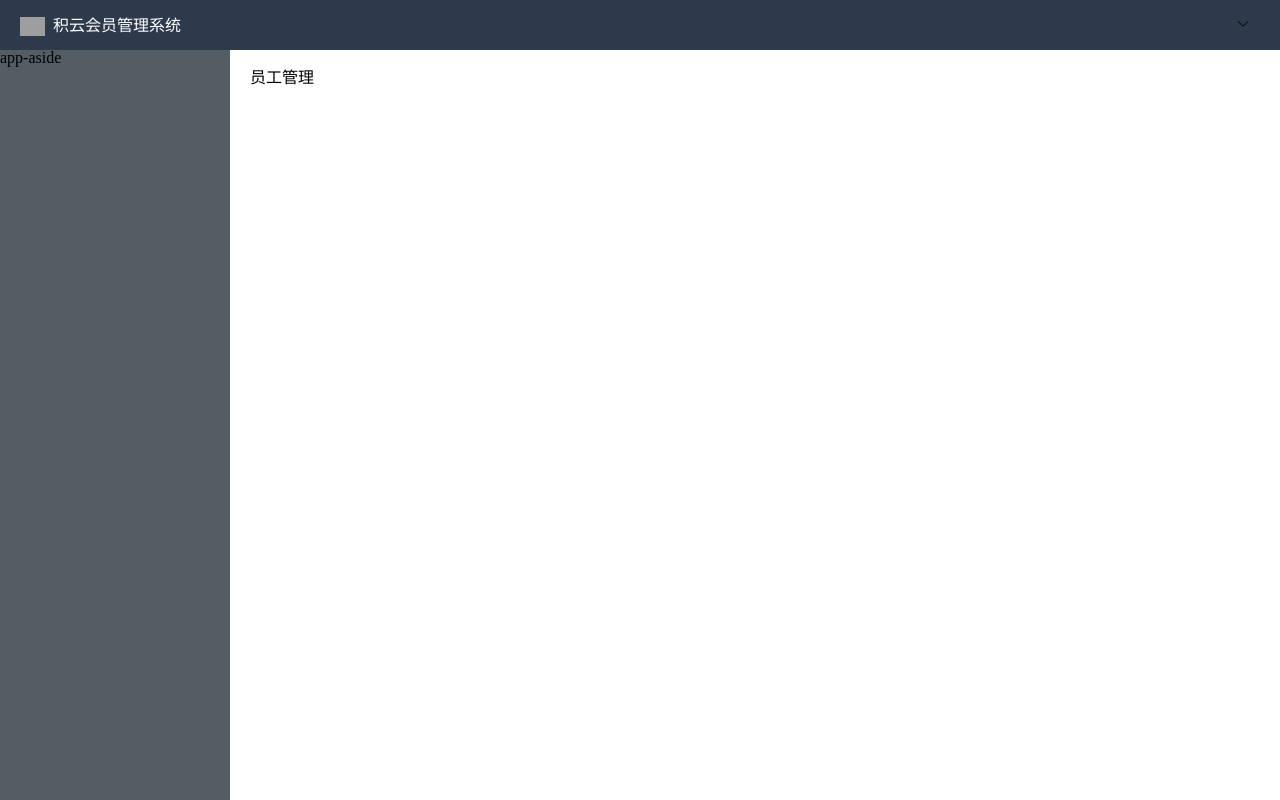
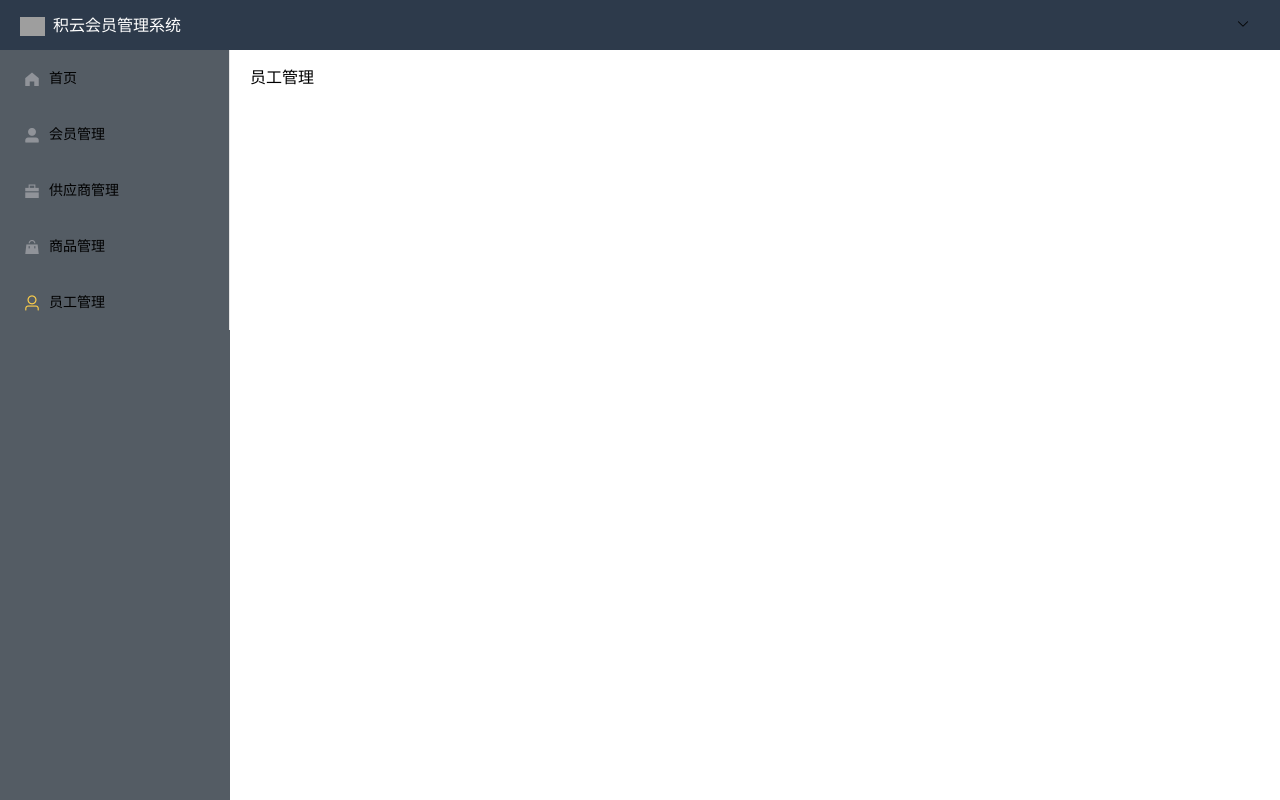
Before and after one commit to luzhengJ/member, a Vue app: page /#/staff in a window 1280 px wide. Built offline with nearby package versions, Linux system fonts and the light colour scheme; grey boxes are pictures that could not be loaded.

Commit message:
feat(custom): 实现侧边栏菜单的渲染

```diff
--- a/src/layout/AppAside/index.vue
+++ b/src/layout/AppAside/index.vue
@@ -1,5 +1,49 @@
 <template>
-    <div class="app-aside">
-        app-aside
-    </div>
+  <div class="app-aside">
+    <el-menu
+      :default-active="activePath"
+      background-color="#545c64"
+      text-color="#fff"
+      active-text-color="#ffd04b"
+      router
+    >
+      <el-menu-item index="/index">
+        <i class="el-icon-s-home"></i>
+        <span slot="title">首页</span>
+      </el-menu-item>
+      <el-menu-item index="/member">
+        <i class="el-icon-user-solid"></i>
+        <span slot="title">会员管理</span>
+      </el-menu-item>
+      <el-menu-item index="/supplier">
+        <i class="el-icon-s-cooperation"></i>
+        <span slot="title">供应商管理</span>
+      </el-menu-item>
+      <el-menu-item index="/goods">
+        <i class="el-icon-s-goods"></i>
+        <span slot="title">商品管理</span>
+      </el-menu-item>
+      <el-menu-item index="/staff">
+        <i class="el-icon-user"></i>
+        <span slot="title">员工管理</span>
+      </el-menu-item>
+    </el-menu>
+  </div>
 </template>
+<script>
+export default {
+    data () {
+        return {
+
+        }
+    },
+    computed:{
+        activePath(){
+            return this.$route.path
+        }
+    }
+}
+</script>
+<style lang="scss" scoped>
+
+</style>
--- a/src/router/index.js
+++ b/src/router/index.js
@@ -17,7 +17,8 @@ const routes = [
   },
   {
     path:'/',
-    name:'index',
+    name:'layout',
+    redirect:"/index",
     component:() => import("../layout"),
     children:[
       {
```
